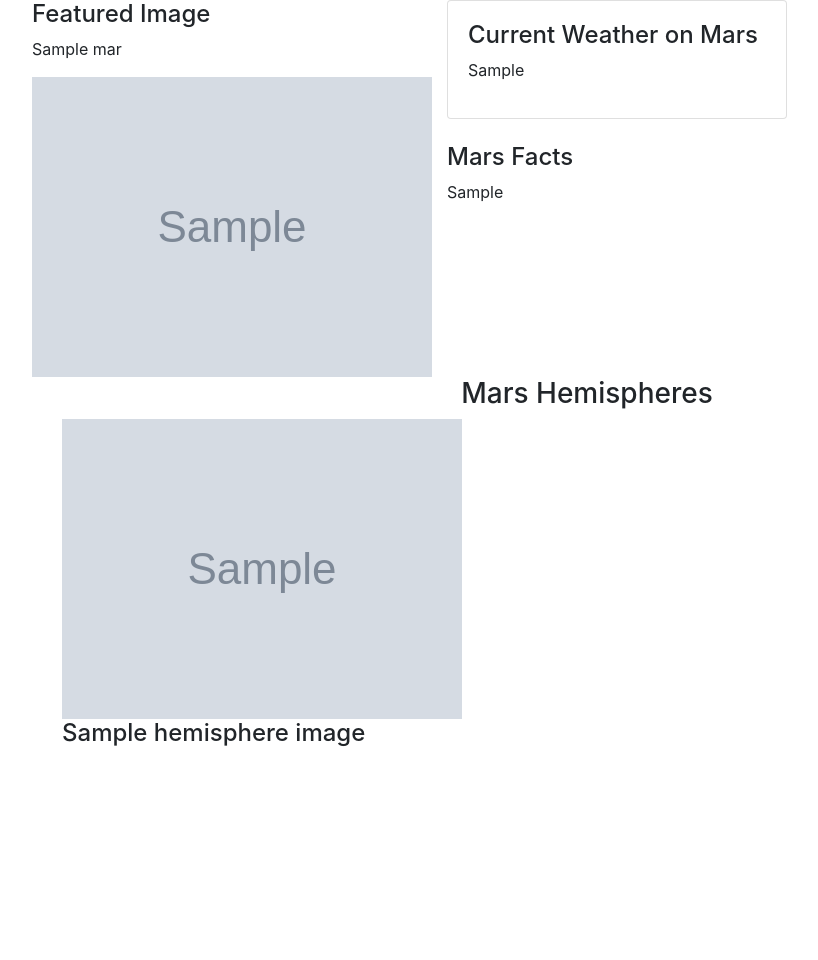
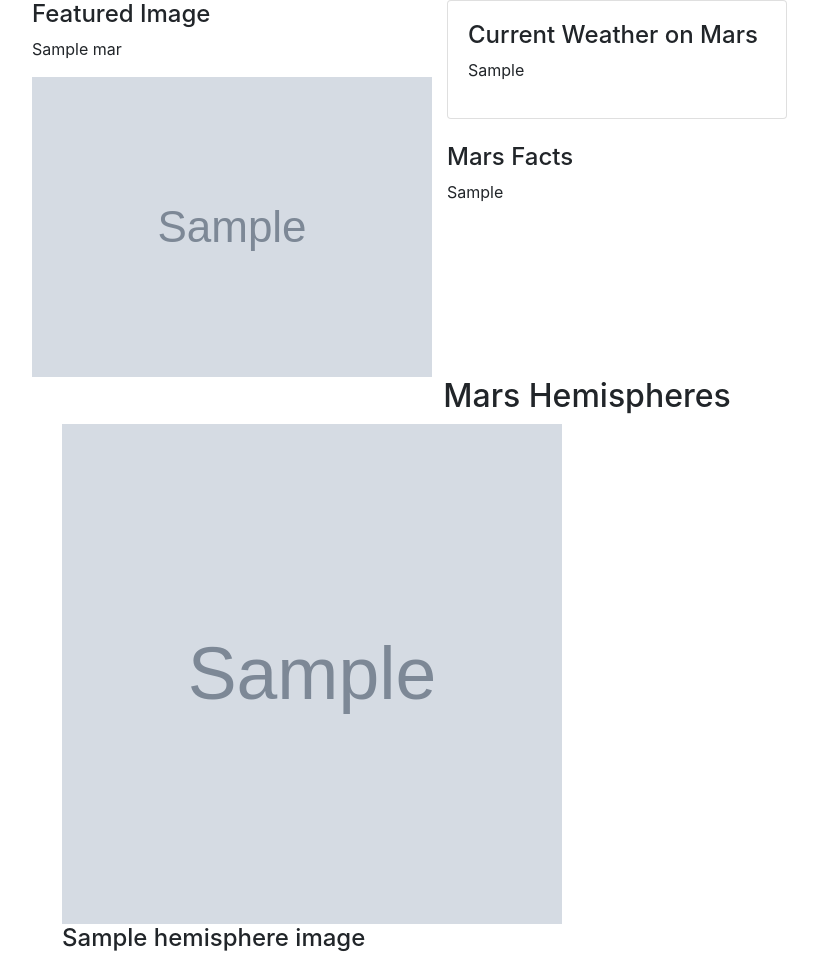
Before and after one commit to tamu94/mars_scrape, a Flask app: page / in a window 1280 px wide. Shown: the part 430-1390 px from the top of the page, without its empty margins (53-871 px from the left). Before the commit the page ends 1176 px from the top, so only its background shows below. Run offline with Flask 2, Linux system fonts and the light colour scheme; grey boxes marked "Sample" are stand-in pictures; a database or web service that is not in the repository returns one stand-in record (values such as "Sample title"); some libraries are stand-ins or nearby versions.

Commit message:
fixed hemisphere images to display in grid

```diff
--- a/templates/index.html
+++ b/templates/index.html
@@ -49,22 +49,19 @@
 
 
 
+        <div class = "container">
+            <h2><center>Mars Hemispheres</center></h2>
+                <div class = "row">
 
-        <div class = "row" id="mars_hemispheres">
-            <div class = "col-md-12">
-                <h3><center>Mars Hemispheres</center></h3>
+                    {% for hemisphere_images in mars_info.hemisphere_images %}
+                    <div class="col">
 
-                {% for hemisphere_images in mars_info.hemisphere_images %}
-                <div class="col-md-6">
-                    <div class ="thumbnail">
-                        <img src ="{{hemisphere_images.img_url}}">
+                        <img src ="{{hemisphere_images.img_url}}" height="500" width="500">
                         <h4>{{hemisphere_images.title}}</h4>
+
                     </div>
+                    {% endfor %}
                 </div>
-                {% endfor %}
-
-            </div>
-
         </div>
 
     </div>
```
Also changed, not shown: Screen capture of finished web page.PNG (added).
